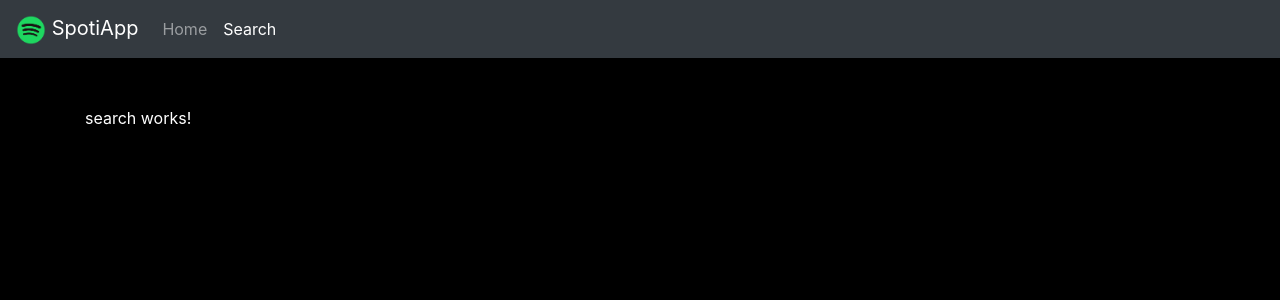
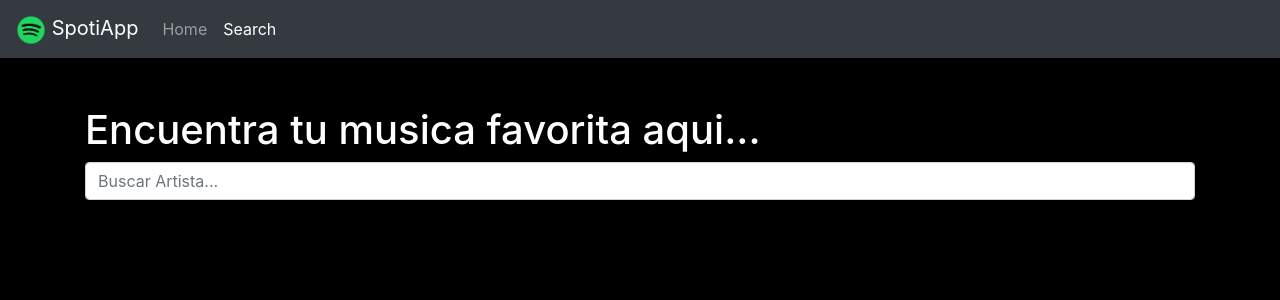
Before and after one commit to Max-1992/Spotify-the-Clone, an Angular app: page /#/search in a window 1280 px wide. Shown: the top 300 px of the page. Built offline with nearby package versions, Linux system fonts and the light colour scheme.

Commit message:
modificación para movernos de rama

```diff
--- a/src/app/components/search/search.component.html
+++ b/src/app/components/search/search.component.html
@@ -1 +1,21 @@
-<p>search works!</p>
+
+<h1>Encuentra tu musica favorita aqui...</h1>
+
+<div class="row mb-3">
+    <div class="col">
+        <input #artist type="text" (keyup)="buscar(artist.value)" class="form-control" placeholder="Buscar Artista...">
+    </div>
+</div>
+
+<div class="card-columns">
+        <div *ngFor="let album of busquedaArtist" class="card">
+            <img [src]="album.images[0].url" class="card-img-top" alt="...">
+            <div class="card-body">
+                <h5 class="card-title">{{ album.name }}</h5>
+                <h2 class="h6 text-dark">Género</h2>
+                <p class="card-text">
+                    <span *ngFor="let genero of album.genres" class="badge badge-pill badge-info">{{ genero }}</span>
+                </p>
+            </div>
+        </div>
+    </div>
--- a/src/app/components/search/search.component.ts
+++ b/src/app/components/search/search.component.ts
@@ -1,15 +1,28 @@
-import { Component, OnInit } from '@angular/core';
+import { Component } from '@angular/core';
+import { SpotifyService } from '../../services/spotify.service';
+
 
 @Component({
   selector: 'app-search',
   templateUrl: './search.component.html',
   styleUrls: ['./search.component.css']
 })
-export class SearchComponent implements OnInit {
+export class SearchComponent{
 
-  constructor() { }
+  public busquedaArtist: any[];
 
-  ngOnInit() {
+  constructor( private spotify: SpotifyService ) { }
+
+  buscar(artist:string){
+
+    console.log( artist );
+
+    this.spotify.getArtis( artist )
+                .subscribe( ( dato:any ) => {
+                  console.log( dato.artists.items );
+                  this.busquedaArtist = dato.artists.items;
+                })
+
   }
 
 }
--- a/src/app/services/spotify.service.ts
+++ b/src/app/services/spotify.service.ts
@@ -10,9 +10,20 @@ export class SpotifyService {
 
   getNewReleases(){
       const headers = new HttpHeaders({
-        'Authorization': 'Bearer BQCPEkSYSYi0cPq4QD0ztMI4PC5GqMWdx0aqEXjsC95dKtYWnpykx2nQTo71VgggDhUPyUjeUyzXteLxatE'
+        'Authorization': 'Bearer BQB7oPFuFWjeyR3-Dpw09y2U4JDjLRgR-a9YqCYlOpWOheYkMxQOInx8HuE_yaI2DwSQn9SQGwruDhZDnBE'
       })
 
       return this.http.get('https://api.spotify.com/v1/browse/new-releases?limit=20', { headers });
   }
+
+  getArtis( artist:string ){
+
+    const headers = new HttpHeaders({
+      'Authorization': 'Bearer BQB7oPFuFWjeyR3-Dpw09y2U4JDjLRgR-a9YqCYlOpWOheYkMxQOInx8HuE_yaI2DwSQn9SQGwruDhZDnBE'
+    })
+
+    return this.http.get(`https://api.spotify.com/v1/search?q=${ artist }&type=artist&limit=20`, { headers });
+
+  }
+
 }
```
